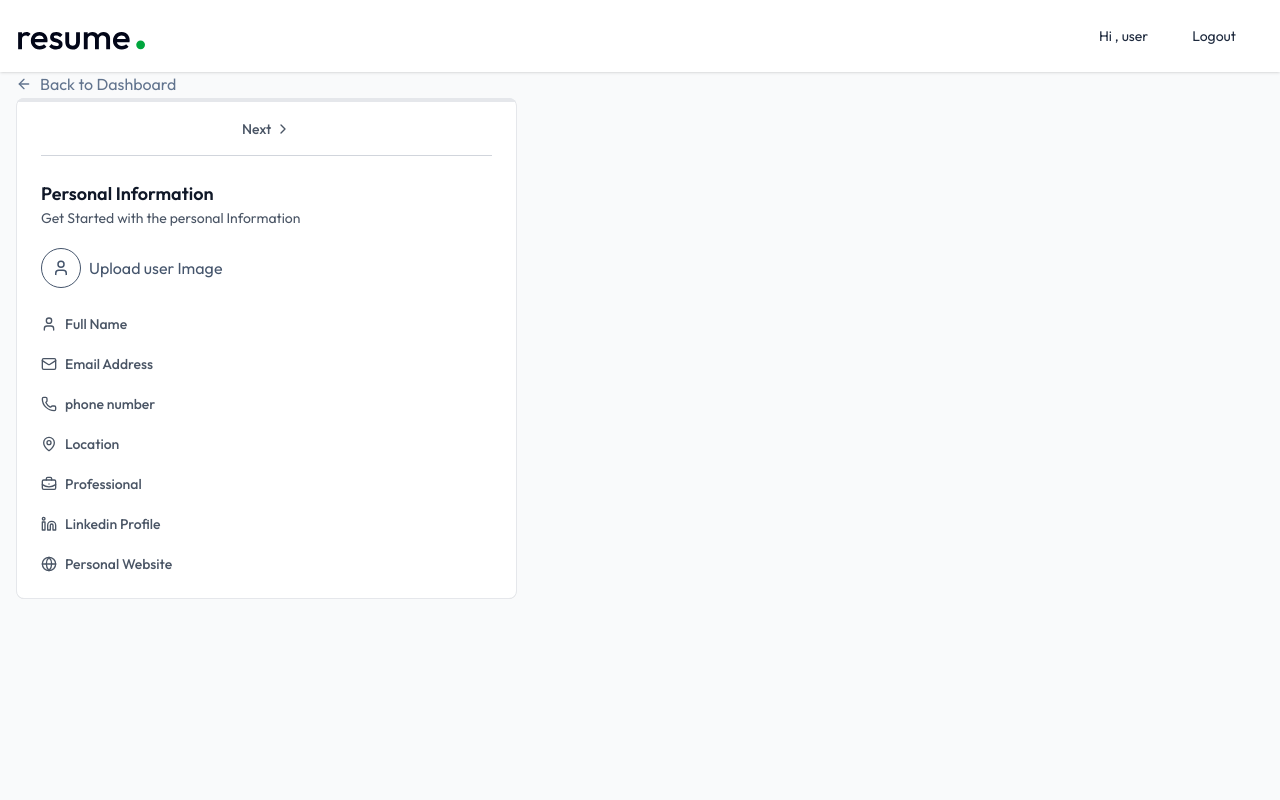
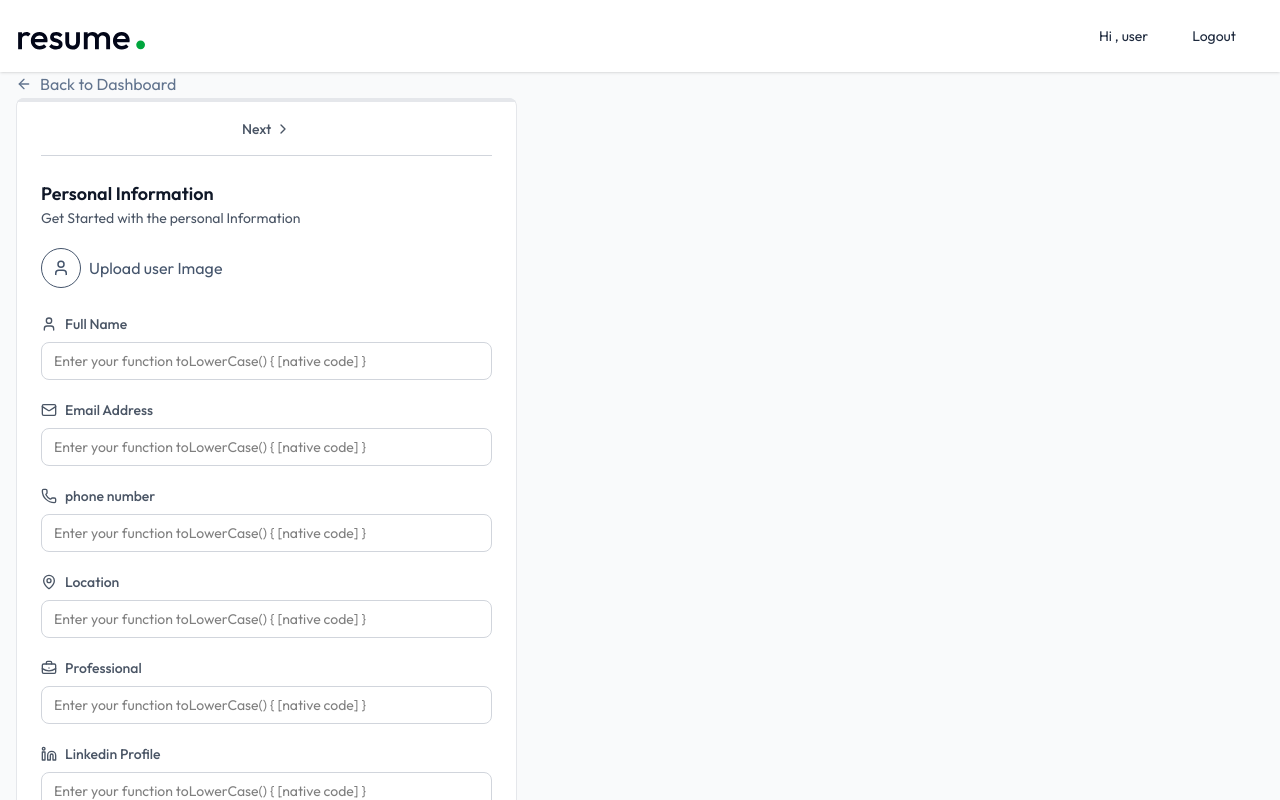
Before and after one commit to adityaasikarwarr/AI-RESUME-BUILDER, a React (Vite) app in the folder client/: page /app/builder/1 in a window 1280 px wide. Shown: the top 800 px of the page. Built offline with nearby package versions, Linux system fonts and the light colour scheme.

Commit message:
enhancing the personal page

```diff
--- a/client/src/components/PersonalInfo.jsx
+++ b/client/src/components/PersonalInfo.jsx
@@ -131,6 +131,14 @@ const PersonalInfo = ({
               {field.label}
               {field.required && <span className="text-red-500"></span>}
             </label>
+            <input
+              type={field.type}
+              value={data[field.key] || ""}
+              onChange={(e) => handleChange(field.key, e.target)}
+              className="mt-1 w-full px-3 py-2 border border-gray-300 rounded-lg focus:ring focus::ring-blue-500 focus:border-blue-500 outline-none transition-colors text-sm"
+              placeholder={`Enter your ${field.label.toLowerCase}`}
+              required={field.required}
+            />
           </div>
         );
       })}
```
